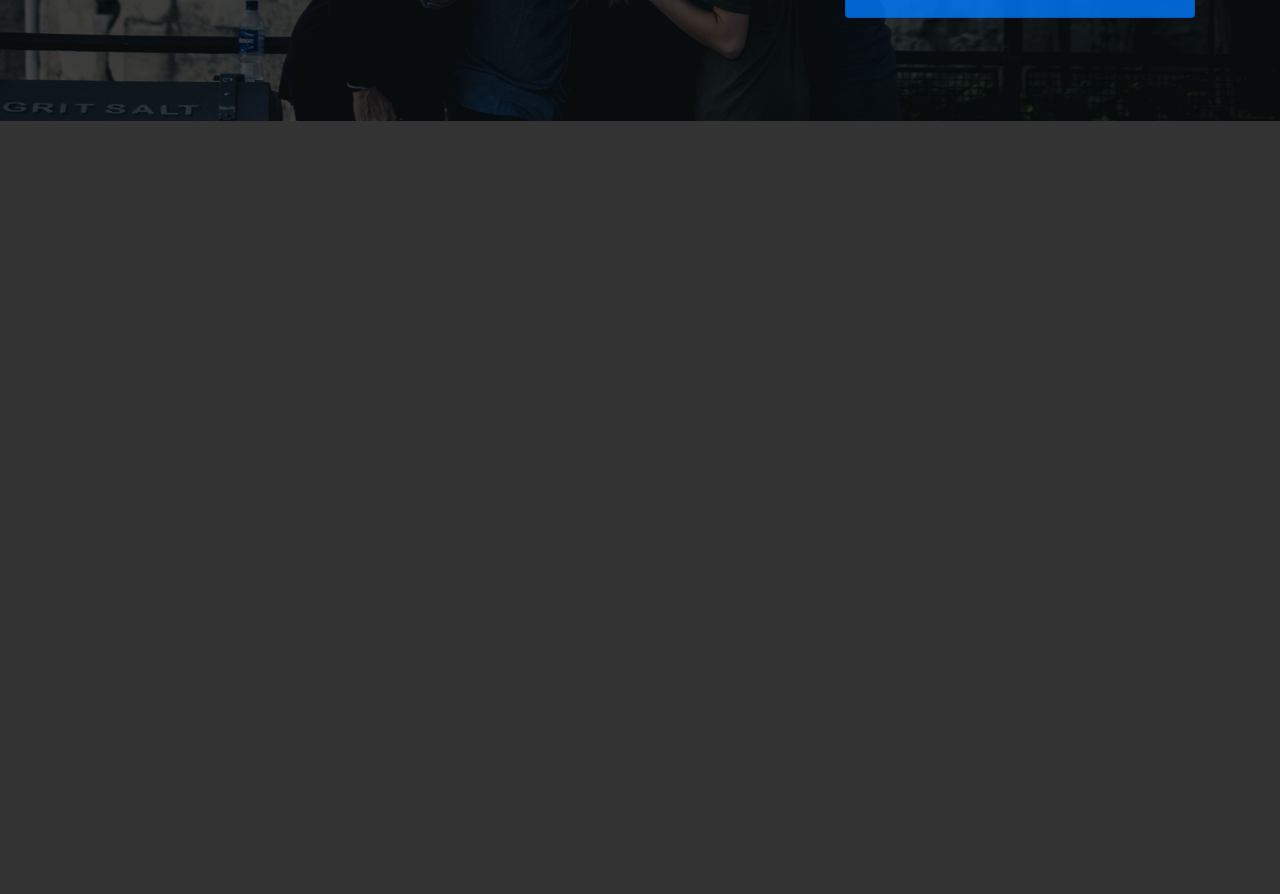
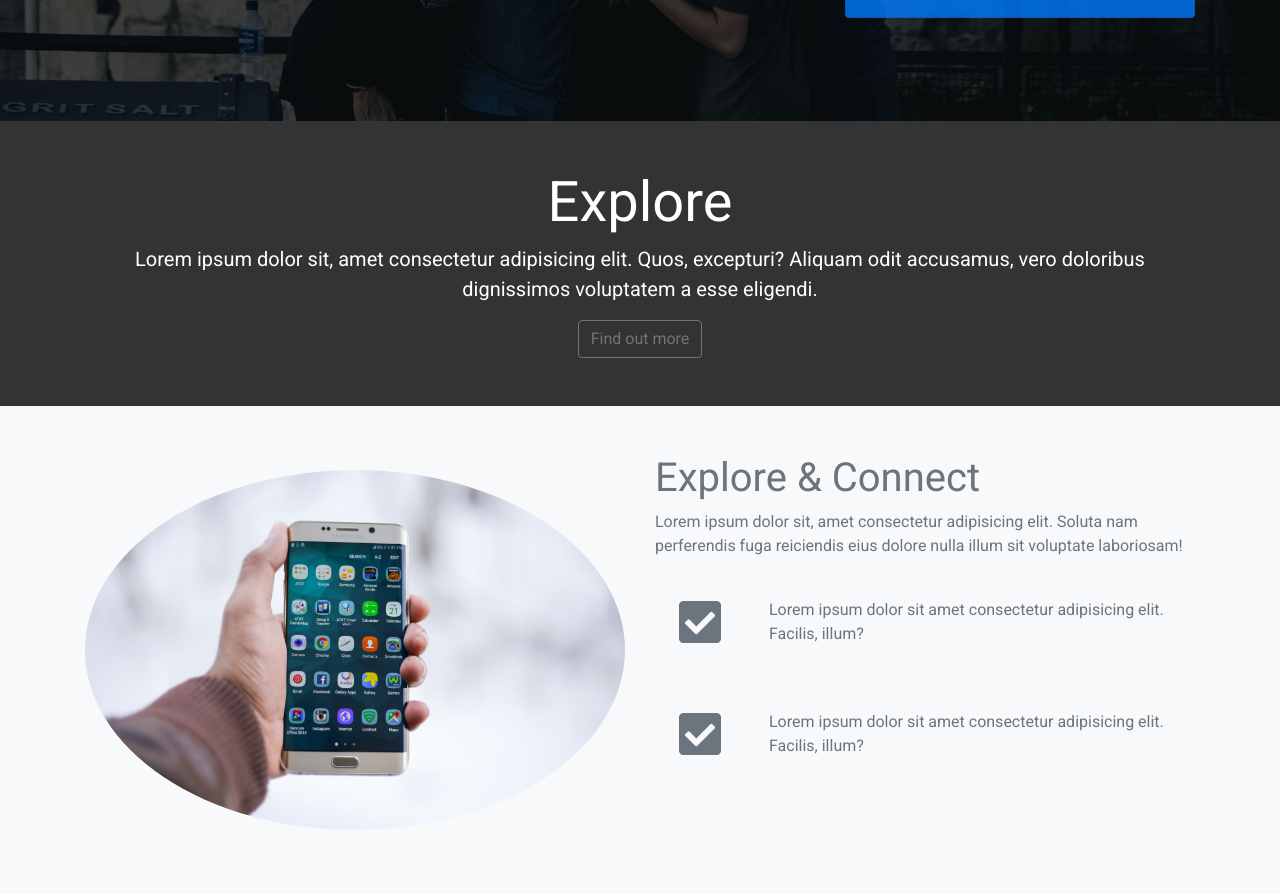
Before and after one commit to abdusamaraie/social-media-landing-page-bs, a plain HTML site: page index.html in a window 1280 px wide. Shown: the part 579-1473 px from the top of the page. Before the commit the page ends 800 px from the top, so only its background shows below. Drawn offline with nearby package versions, Linux system fonts and the light colour scheme.

Commit message:
add explore section

```diff
--- a/index.html
+++ b/index.html
@@ -144,6 +144,68 @@
         </div>
       </div>
     </header>
+    <!-- Explore head section -->
+    <section id="explore-head-section">
+      <div class="container">
+        <div class="row">
+          <div class="col py-5 text-center">
+            <h1 class="display-4">Explore</h1>
+            <p class="lead">
+              Lorem ipsum dolor sit, amet consectetur adipisicing elit. Quos,
+              excepturi? Aliquam odit accusamus, vero doloribus dignissimos
+              voluptatem a esse eligendi.
+            </p>
+            <a href="#" class="btn btn-outline-secondary">Find out more</a>
+          </div>
+        </div>
+      </div>
+    </section>
+
+    <!-- Explore section -->
+    <section id="explore-section" class="bg-light py-5">
+      <div class="container">
+        <div class="row">
+          <div class="col-md-6">
+            <img
+              src="imgs/explore-section1.jpg"
+              alt=""
+              class="img-fluid my-3 rounded-circle"
+            />
+          </div>
+          <div class="col-md-6 text-muted">
+            <h1 class="display-5">Explore & Connect</h1>
+            <p>
+              Lorem ipsum dolor sit, amet consectetur adipisicing elit. Soluta
+              nam perferendis fuga reiciendis eius dolore nulla illum sit
+              voluptate laboriosam!
+            </p>
+            <div class="d-flex">
+              <div class="p-4 align-self-start">
+                <i class="fas fa-check-square fa-3x"></i>
+              </div>
+              <div class="p-4 align-self-end">
+                <p>
+                  Lorem ipsum dolor sit amet consectetur adipisicing elit.
+                  Facilis, illum?
+                </p>
+              </div>
+            </div>
+            <div class="d-flex">
+              <div class="p-4 align-self-start">
+                <i class="fas fa-check-square fa-3x"></i>
+              </div>
+              <div class="p-4 align-self-end">
+                <p>
+                  Lorem ipsum dolor sit amet consectetur adipisicing elit.
+                  Facilis, illum?
+                </p>
+              </div>
+            </div>
+          </div>
+        </div>
+      </div>
+    </section>
+
     <script
       src="https://code.jquery.com/jquery-3.4.1.slim.min.js"
       integrity="sha384-J6qa4849blE2+poT4WnyKhv5vZF5SrPo0iEjwBvKU7imGFAV0wwj1yYfoRSJoZ+n"
```
